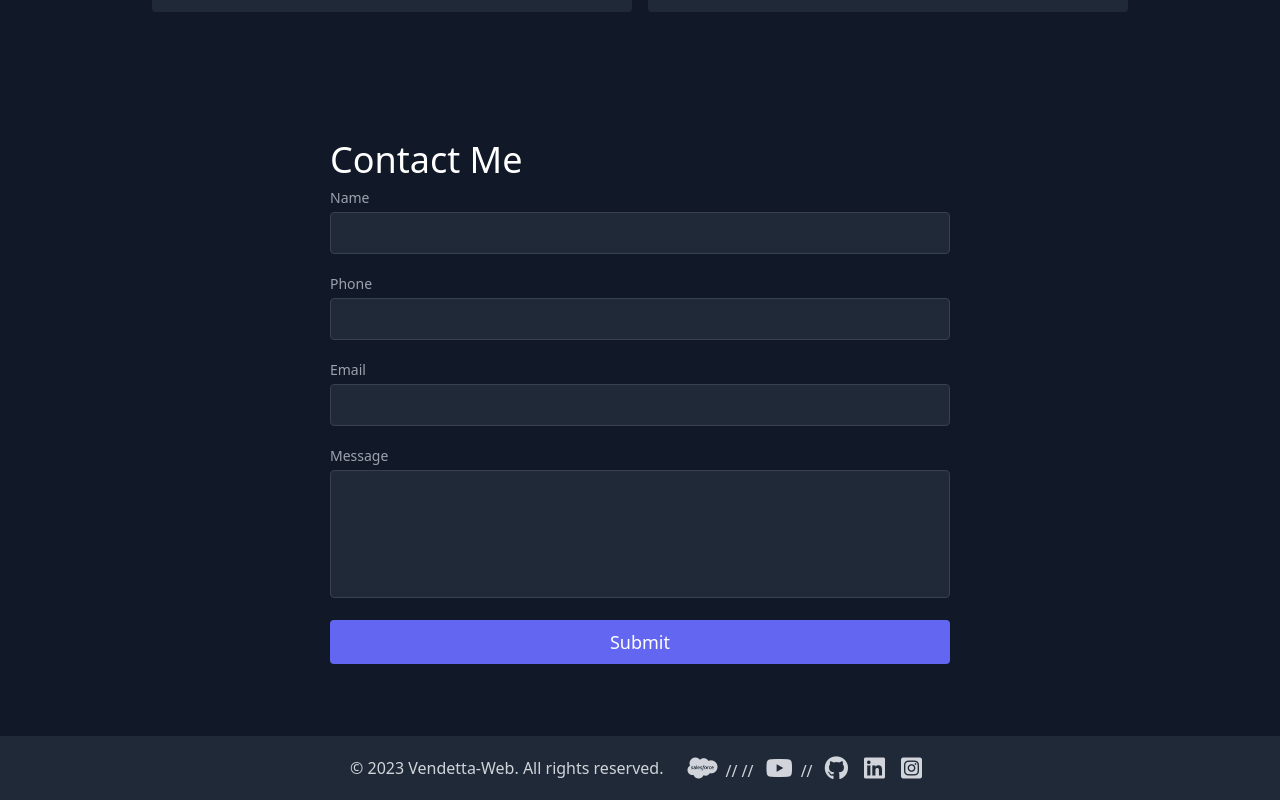
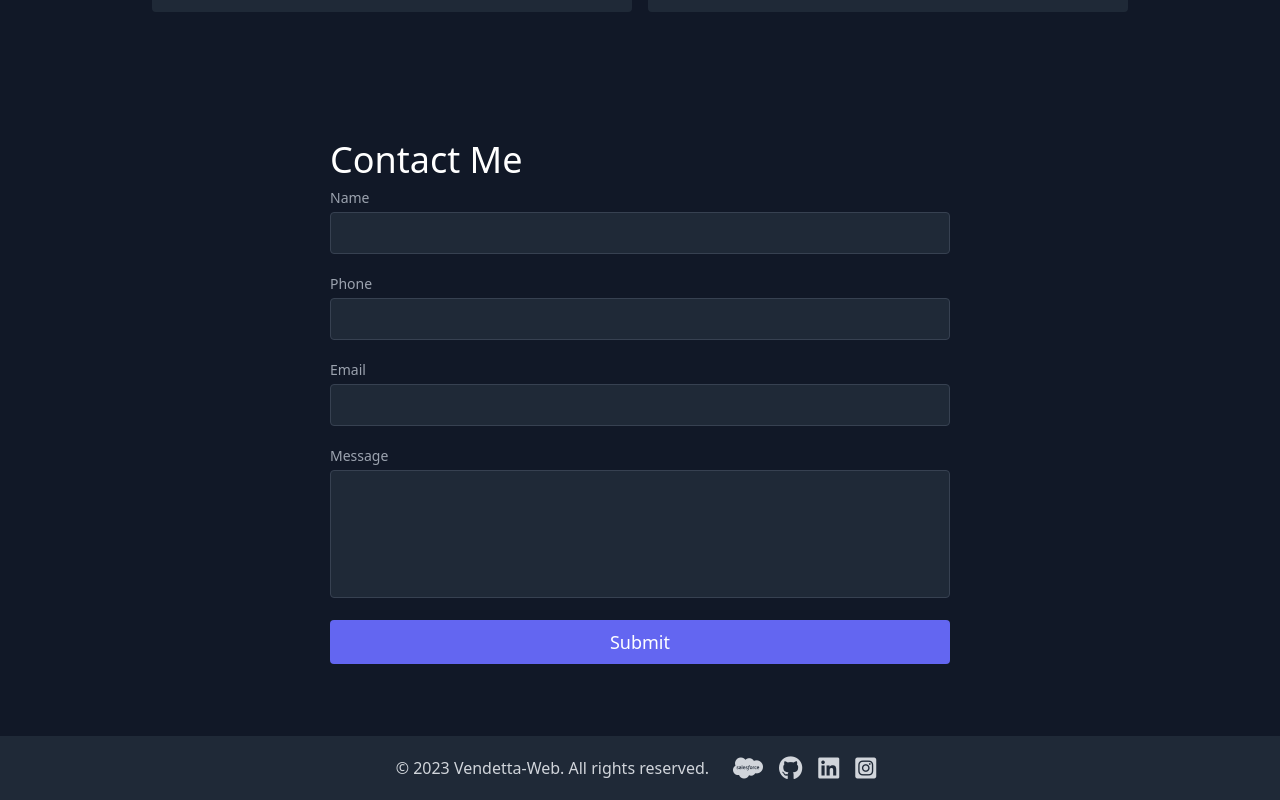
Before and after one commit to vendetta-web/my-portfolio, a React (Create React App) app: page / in a window 1280 px wide. Shown: the part 2585-3385 px from the top of the page. Built offline with nearby package versions, Linux system fonts and the light colour scheme.

Commit message:
Update Footer.js
Changes LInk

```diff
--- a/src/components/Footer.js
+++ b/src/components/Footer.js
@@ -11,9 +11,6 @@ export default function Footer() {
         <a href="https://www.salesforce.com/trailblazer/saurabhdixit2303" target="_blank" rel="noopener noreferrer">
           <i className="fa-brands fa-salesforce text-gray-300 text-2xl mx-2 hover:text-blue-500"></i>
         </a>
-        // <a href="https://youtube.com" target="_blank" rel="noopener noreferrer">
-        //   <i className="fa-brands fa-youtube text-gray-300 text-2xl mx-2 hover:text-red-700"></i>
-        // </a>
         <a href="https://github.com/vendetta-web" target="_blank" rel="noopener noreferrer">
           <i className="fa-brands fa-github text-gray-300 text-2xl mx-2 hover:text-white"></i>
         </a>
```
